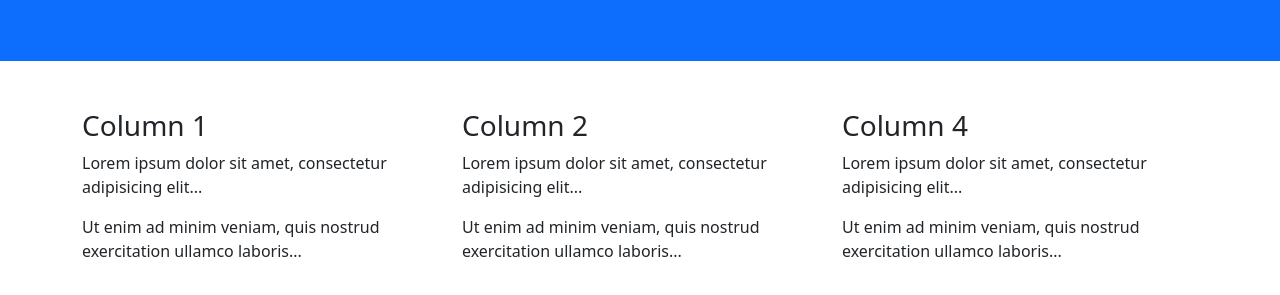
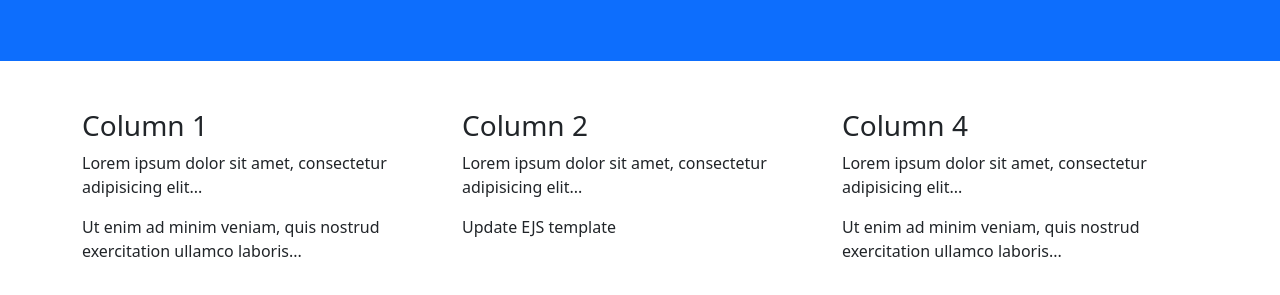
Before and after one commit to Dung2781993/first_git_training, a plain HTML site: page index.html in a window 1280 px wide. Shown: the part 131-426 px from the top of the page. Drawn offline with nearby package versions, Linux system fonts and the light colour scheme.

```diff
--- a/index.html
+++ b/index.html
@@ -30,8 +30,7 @@
           <h3>Column 2</h3>
           <p>Lorem ipsum dolor sit amet, consectetur adipisicing elit...</p>
           <p>
-            Ut enim ad minim veniam, quis nostrud exercitation ullamco
-            laboris...
+            Update EJS template
           </p>
         </div>
         <div class="col-sm-4">
```
Also changed, not shown: 1 other file.
